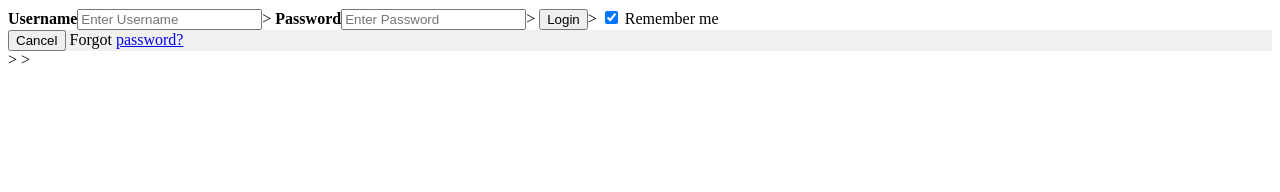
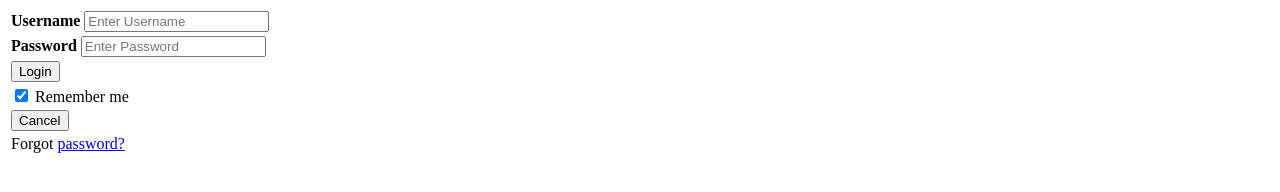
Before and after one commit to Manjari1234/employee_management_web_client, a website: page index.html in a window 1280 px wide. Drawn offline with Linux system fonts and the light colour scheme.

Commit message:
initial commit

```diff
--- a/index.html
+++ b/index.html
@@ -4,21 +4,42 @@
 
 <body>
 	<table>
-	<tr> <label for="uname"><b>Username</b></label>
-    <input type="text" placeholder="Enter Username" name="uname" required> </tr>>
+	<tr> <td> <label for="uname"><b>Username</b></label>
+    <input id='username' type="text" placeholder="Enter Username" name="uname" required> </td></tr>
 
-   <tr> <label for="psw"><b>Password</b></label>
-    <input type="password" placeholder="Enter Password" name="psw" required> </tr>>
+   <tr> <td> <label for="psw"><b>Password</b></label>
+    <input id = 'password' type="password" placeholder="Enter Password" name="psw" required> </td> </tr>
 
-   <tr> <button type="submit">Login</button> </tr>>
+   <tr> <td> <button id ='login'type="submit">Login</button> </td> </tr>
     <label>
-     <tr> <input type="checkbox" checked="checked" name="remember"> Remember me
-    </label>
+     <tr> <td> <input type="checkbox" checked="checked" name="remember"> Remember me
+    </label> </td> </tr>
   </div>
 
   <div class="container" style="background-color:#f1f1f1">
-    <button type="button" class="cancelbtn">Cancel</button>
-    <span class="psw">Forgot <a href="#">password?</a></span>
+    <tr> <td> <button type="button" class="cancelbtn">Cancel</button> </td> </tr>
+   <tr> <td> <span class="psw">Forgot <a href="#">password?</a></span> </td> </tr>
   </div>
-  </table>>
-</body>>
+  </table>
+
+  <script type="text/javascript">
+
+  	const button = document.getElementById('login')
+  	button.addEventListener('click', function() {
+  		console.log('button clicked')
+
+  		const usernameNode = document.getElementById('username');
+  		const passwordNode = document.getElementById('password');
+  		//retrieve password
+  		//retrieve username
+  		//send a message to express server (fetch/request)
+  		//validate the user
+  		//finally send the user to dashboard
+
+  	const usernameValue = usernameNode.value;
+  	const passwordValue = passwordNode.value;
+  	console.log(usernameValue, passwordValue);
+  	})
+
+  </script>
+</body>
```
